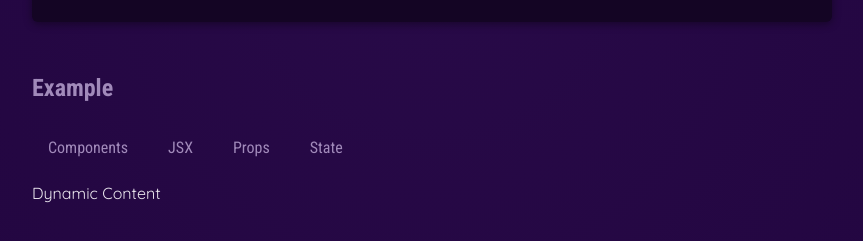
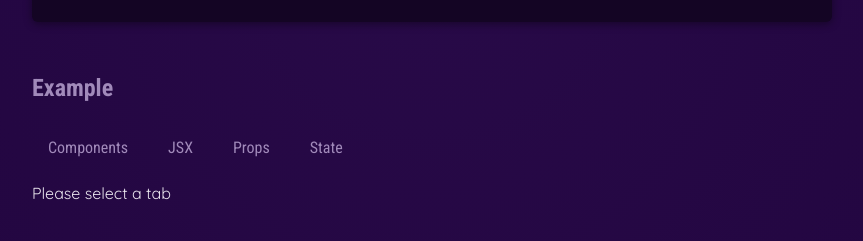
Before and after one commit to AsbestosFool/Ace-Project, a React (Vite) app in the folder React Training/React-Es/: page / in a window 1280 px wide. Shown: the part 677-918 px from the top of the page, without its empty margins (208-1071 px from the left). Built offline with nearby package versions, Linux system fonts and the light colour scheme.

Commit message:
managing state and using hook

```diff
--- a/React Training/React-Es/src/App.jsx
+++ b/React Training/React-Es/src/App.jsx
@@ -1,11 +1,14 @@
-
+import { use, useState } from "react";
 import { CORE_CONCEPTS } from "./data.js";
 import Header from "./components/Header.jsx";
 import CoreConcepts from "./components/CoreConcept.jsx";
 import TabButton from "./components/TabButton.jsx";
 
 function App() {
+  const [ selectedTopic, setSelectedTopic] = useState('Please select a tab');
+
   function handleClick(selectedButton) {
+        setSelectedTopic(selectedButton);
         console.log(selectedButton);
     }
 
@@ -30,7 +33,7 @@ function App() {
             <TabButton onSelect={() => handleClick('props')}>Props</TabButton>
             <TabButton onSelect={() => handleClick('state')}>State</TabButton>
           </menu>
-          Dynamic Content
+          {selectedTopic}
         </section>
       </main>
     </div>
```
